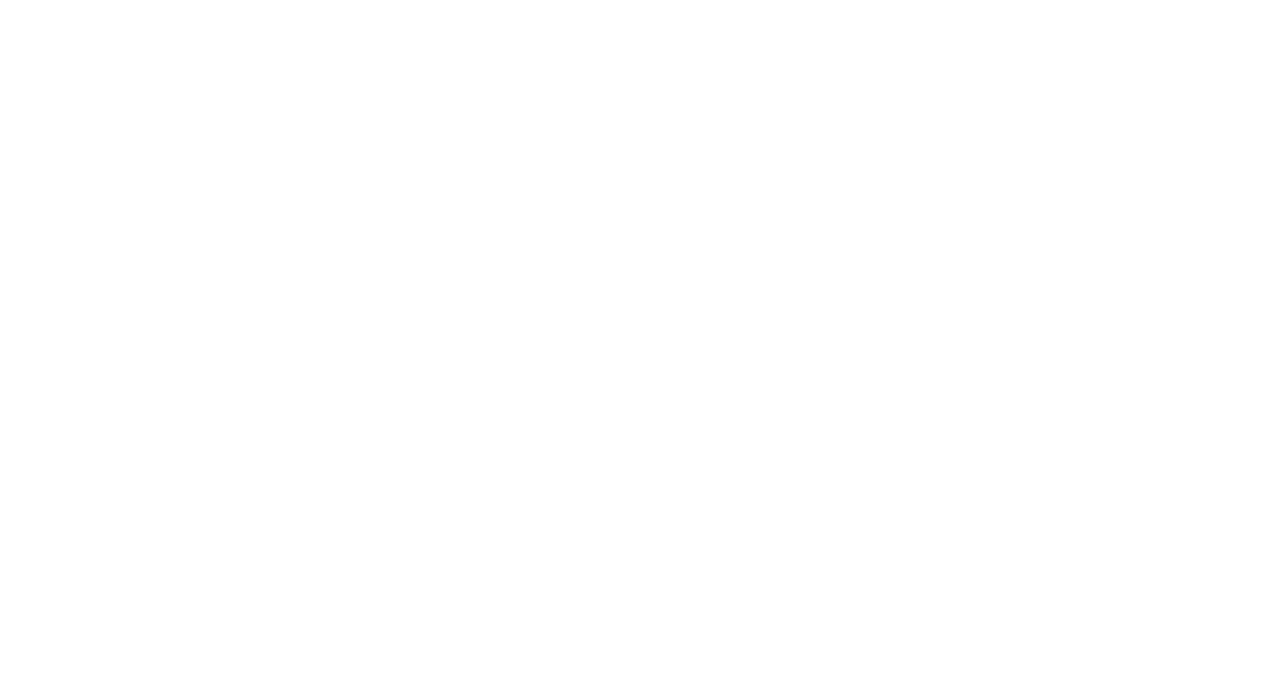
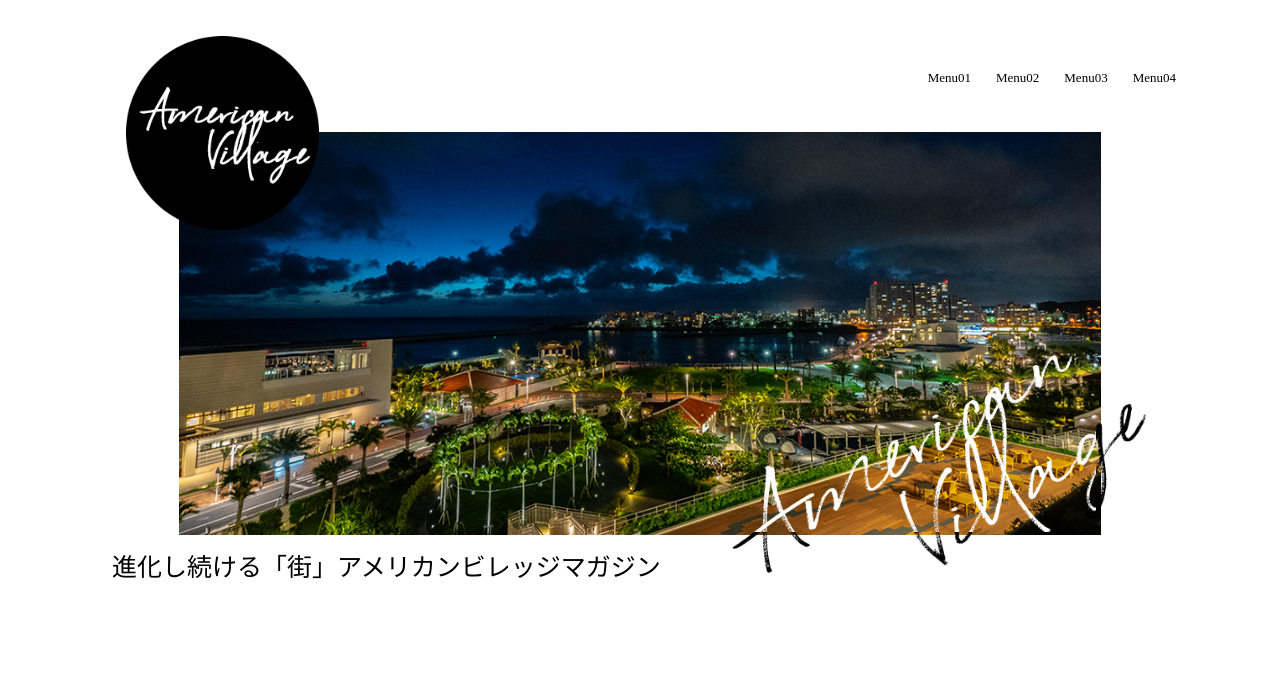
Before and after one commit to ironim31/OJT02, a PHP site: page / in a window 1280 px wide. Before the commit the part shown is empty. Shown: the top 699 px of the page. Run offline with PHP 8.4, Linux system fonts and the light colour scheme.

Commit message:
[udate]kv,header ver.1

```diff
--- /dev/null
+++ b/assets/css/reset.css
@@ -0,0 +1,59 @@
+/*** The new CSS reset - version 1.5.1 (last updated 1.3.2022) ***/
+
+*:where(:not(iframe, canvas, img, svg, video):not(svg *, symbol *)) {
+  all: unset;
+  display: revert
+}
+
+*,
+*::before,
+*::after {
+  box-sizing: border-box
+}
+
+a,
+button {
+  cursor: revert
+}
+
+ol,
+ul,
+menu {
+  list-style: none
+}
+
+img {
+  max-width: 100%
+}
+
+table {
+  border-collapse: collapse
+}
+
+textarea {
+  white-space: revert
+}
+
+meter {
+  -webkit-appearance: revert;
+  appearance: revert
+}
+
+::placeholder {
+  color: unset
+}
+
+:where([hidden]) {
+  display: none
+}
+
+:where([contenteditable]) {
+  -moz-user-modify: read-write;
+  -webkit-user-modify: read-write;
+  overflow-wrap: break-word;
+  -webkit-line-break: after-white-space
+}
+
+:where([draggable="true"]) {
+  -webkit-user-drag: element
+}
--- /dev/null
+++ b/assets/css/style.css
@@ -0,0 +1,53 @@
+body{
+    max-width: 1152px;
+    margin: 0 auto;
+}
+header{
+    height: 700px;
+}
+
+.header_ul{
+    font-size: 13px;
+    padding-top: 70px;
+    padding-right: 40px;
+    padding-bottom: 46px;
+    display: flex;
+    justify-content: flex-end;
+}
+
+.header_ul li{
+    margin-left: 25px;
+}
+
+.kv{
+    width: 80%;
+    margin: 0 auto;
+    position: relative;
+    z-index: 10;
+}
+
+#kv_img{
+    z-index: 10;
+    margin: 0 auto;
+}
+
+#kv_visual_text{
+    position: absolute;
+    right: -5%;
+    bottom: -8.4%;
+    width: 45%;
+}
+
+h1{
+    font-size: 25px;
+    padding-top: 8px;
+    padding-left: 48px;
+}
+
+.logo{
+    width: 21%;
+    position: absolute;
+    top: -23.55%;
+    left: -5.819%;
+    z-index: 100;
+}
--- a/index.php
+++ b/index.php
@@ -1,13 +1,34 @@
 <!DOCTYPE html>
 <html lang="en">
+
 <head>
     <meta charset="UTF-8">
     <meta http-equiv="X-UA-Compatible" content="IE=edge">
     <meta name="viewport" content="width=device-width, initial-scale=1.0">
-    <link rel="stylesheet" href="style.css">
+    <link rel="stylesheet" href="./assets/css/reset.css">
+    <link rel="stylesheet" href="./assets/css/style.css">
     <title>Document</title>
 </head>
+
 <body>
+    <!-- ヘッダー -->
+    <header>
+        <ul class="header_ul">
+            <li>Menu01</li>
+            <li>Menu02</li>
+            <li>Menu03</li>
+            <li>Menu04</li>
+        </ul>
+        <section>
+            <div class="kv">
+                <img src="./assets/img/visual_1_pc.png" alt="kv" id="kv_img">
+                <img src="./assets/img/logo.png" alt="logo" class="logo">
+                <img src="./assets/img/visual_text_pc.png" alt="visual_text" id="kv_visual_text">
+            </div>
+            <h1>進化し続ける「街」アメリカンビレッジマガジン</h1>
+        </section>
+    </header>
 
 </body>
+
 </html>
--- a/schedule.txt
+++ b/schedule.txt
@@ -6,3 +6,5 @@
 6. js 6/21
 7. wordpress追加 6/22
 8. 予備装備　6/23
+
+onedrive:https://onedrive.live.com/?authkey=%21ANbSs4aRRQ83qqc&cid=AA35015DCC52176E&id=AA35015DCC52176E%2164768&parId=AA35015DCC52176E%2166801&o=OneUp
```
Also changed, not shown: assets/style.css (deleted).
